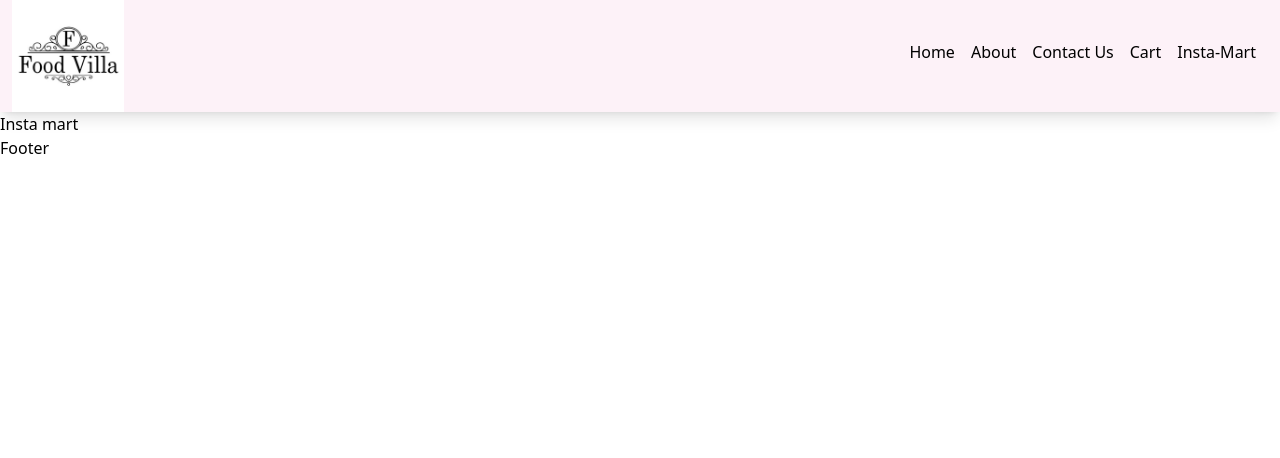
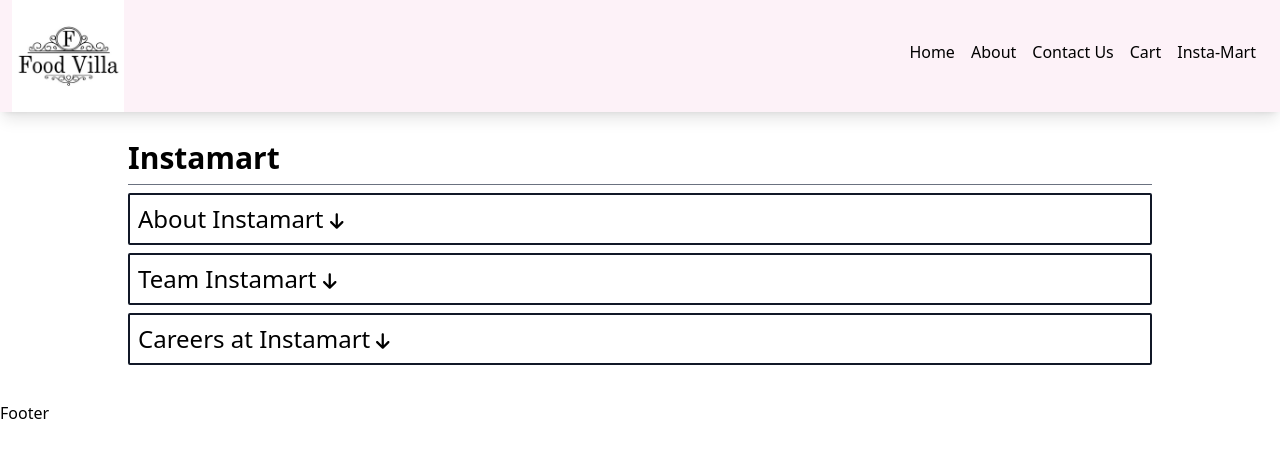
Before and after one commit to snehilkr21/ReactProjectDemo, a React (Vite) app: page /instamart in a window 1280 px wide. Shown: the top 458 px of the page. Built offline with nearby package versions, Linux system fonts and the light colour scheme.

Commit message:
chapter 11

```diff
--- a/package.json
+++ b/package.json
@@ -26,6 +26,8 @@
     "tailwindcss": "^3.3.2"
   },
   "dependencies": {
+    "@fortawesome/free-solid-svg-icons": "^6.4.0",
+    "@fortawesome/react-fontawesome": "^0.2.0",
     "react": "^18.2.0",
     "react-dom": "^18.2.0",
     "react-router-dom": "^6.13.0"
--- a/src/App.js
+++ b/src/App.js
@@ -28,7 +28,7 @@
 
 
 //////////////////////////////////////////////////////////////
-import React,{lazy,Suspense} from 'react'
+import React,{lazy,Suspense, useState} from 'react'
 import ReactDOM  from 'react-dom/client'
 import Header from "./components/Header"
 import Footer from './components/Footer'
@@ -36,17 +36,24 @@ import Body from './components/Body'
 import About from './components/About'
 import Error from './components/Error'
 import Contact from './components/Contact'
-import { createBrowserRouter , Outlet, RouterProvider} from 'react-router-dom'
+import { createBrowserRouter , Outlet, RouterProvider, UNSAFE_RouteContext} from 'react-router-dom'
 import ResturantMenu from './components/ResturantMenu'
 import Profile from './components/Profile'
 import Shimmer from './components/Shimmer'
 const Instamart = lazy(()=>import("./components/Instamart"))
+import userContext from './utils/UserContext'
 const AppLayout = () =>{
+  const [userData,setUserData]=useState({
+    name:"snehil",
+    email:"xyz@gmail.com"
+  })
     return(
         <>
+        <userContext.Provider value={{user:userData,setUserData:setUserData}}>
           <Header/>
           <Outlet/>
           <Footer/>
+          </userContext.Provider>
         </>
     )
 }
--- a/src/components/Instamart.js
+++ b/src/components/Instamart.js
@@ -1,6 +1,69 @@
-const Instamart = () =>{
-    return(
-        <h1>Insta mart</h1>
-    )
-}
-export default Instamart;
+import { useState } from "react";
+import { FontAwesomeIcon } from "@fortawesome/react-fontawesome";
+import { faArrowDown, faArrowUp } from "@fortawesome/free-solid-svg-icons";
+
+const Section = ({ title, description, isVisible, setIsvisible }) => {
+  //   const [isVisible, setIsvisible] = useState(false);
+  return (
+    <div className="border-2  my-2 border-gray-900 rounded-sm  duration-200">
+      <button
+        onClick={() => setIsvisible()}
+        className="w-full text-left text-2xl p-2 "
+      >
+        {title}{" "}
+        <span className="text-lg">
+          {isVisible ? (
+            <>
+            <FontAwesomeIcon icon={faArrowUp} />
+            <p className="p-2 ">{description}</p>
+            </>
+          ) : (
+            <FontAwesomeIcon icon={faArrowDown} />
+          )}
+        </span>
+      </button>
+    </div>
+  );
+};
+
+const InstaMart = () => {
+  const [visibleSection, setIsVisibleSection] = useState("");
+  return (
+    <div className="m-auto w-4/5 my-5 py-2">
+      <h1 className="text-3xl font-bold">Instamart</h1>{" "}
+      <hr className="my-2 border-gray-500" />
+      <Section
+        title={"About Instamart"}
+        description={
+          "Lorem ipsum dolor sit amet, consectetur adipiscing elit, sed do eiusmod tempor incididunt ut labore et dolore magna aliqua. Ut enim ad minim veniam, quis nostrud exercitation ullamco laboris nisi ut aliquip ex ea commodo consequat. Duis aute irure dolor in reprehenderit in voluptate velit esse cillum dolore eu fugiat nulla pariatur. Excepteur sint occaecat cupidatat non proident, sunt in culpa qui officia deserunt mollit anim id est laborum."
+        }
+        isVisible={visibleSection === "about"}
+        setIsvisible={() =>
+          setIsVisibleSection("about")
+        }
+      />
+      <Section
+        title={"Team Instamart"}
+        description={
+          "Lorem ipsum dolor sit amet, consectetur adipiscing elit, sed do eiusmod tempor incididunt ut labore et dolore magna aliqua. Ut enim ad minim veniam, quis nostrud exercitation ullamco laboris nisi ut aliquip ex ea commodo consequat. Duis aute irure dolor in reprehenderit in voluptate velit esse cillum dolore eu fugiat nulla pariatur. Excepteur sint occaecat cupidatat non proident, sunt in culpa qui officia deserunt mollit anim id est laborum."
+        }
+        isVisible={visibleSection === "team"}
+        setIsvisible={() =>
+          setIsVisibleSection("team")
+        }
+      />
+      <Section
+        title={"Careers at Instamart"}
+        description={
+          "Lorem ipsum dolor sit amet, consectetur adipiscing elit, sed do eiusmod tempor incididunt ut labore et dolore magna aliqua. Ut enim ad minim veniam, quis nostrud exercitation ullamco laboris nisi ut aliquip ex ea commodo consequat. Duis aute irure dolor in reprehenderit in voluptate velit esse cillum dolore eu fugiat nulla pariatur. Excepteur sint occaecat cupidatat non proident, sunt in culpa qui officia deserunt mollit anim id est laborum."
+        }
+        isVisible={visibleSection === "career"}
+        setIsvisible={() =>
+          setIsVisibleSection( "career")
+        }
+      />
+    </div>
+  );
+};
+
+export default InstaMart;
--- a/src/components/ProfileClass.js
+++ b/src/components/ProfileClass.js
@@ -1,4 +1,5 @@
 import React from 'react'
+import userContext from '../utils/UserContext'
 class Profile extends React.Component {
     constructor(props){
         super(props)
@@ -24,6 +25,9 @@ class Profile extends React.Component {
                 <h1>{this.state.name}</h1>
                 <h2>{this.state.location}</h2>
                 <img src={this.state.avatar_url} alt="image"/>
+                <userContext.Consumer>
+                    {({user})=><h1 className='font-bold'>{user.name}</h1>}
+                </userContext.Consumer>
             </div>
         )
     }
--- a/src/components/ResturantCard.js
+++ b/src/components/ResturantCard.js
@@ -1,13 +1,17 @@
+import UserContext from "../utils/UserContext"
+import {useContext} from "react"
 const ResturantCard = ({name,cuisines,cloudinaryImageId}) =>{
+    const {user}=useContext(UserContext)
     // const ResturantCard = ({item}) =>{
     //     const {name, hotel} = item
     // if we want to use 89 no line and we want to destructure them then use 71,72 no line, it is easy way
+    console.log("8888",user)
         return(
             <div className='card w-[200px] h-[280px] p-2 m-2 shadow-md'>
                <img src={`https://res.cloudinary.com/swiggy/image/upload/fl_lossy,f_auto,q_auto,w_508,h_320,c_fill/${cloudinaryImageId}`} />
                <h2 className="font-bold">{name}</h2>
                <h3>{cuisines.join(", ")}</h3>
-
+               <h5>{user.name}</h5>
             </div>
         )
     }
--- a/src/components/Shimmer.js
+++ b/src/components/Shimmer.js
@@ -2,10 +2,10 @@
 const Shimmer = () =>{
     return(
         <>
-        <div className="ResturantList">
+        <div className="ResturantList flex flex-wrap m-10">
             {Array(10).fill("").map((index)=>{
                 return(
-                    <div className="shimmer-card" key={Math.random()}></div>
+                    <div className="shimmer-card w-[200] h-[200] bg-green-50 m-2" key={Math.random()}></div>
                 )
             })}
         </div>
--- /dev/null
+++ b/src/utils/UserContext.js
@@ -0,0 +1,10 @@
+import { createContext } from "react";
+
+const userContext = createContext({
+    user:{
+        name:"random",
+        email:"sn@gmail.com"
+    }
+})
+userContext.displayName ="UserContext"
+export default userContext
```
Also changed, not shown: 1 other file (tests, documents, lock files or other folders).
